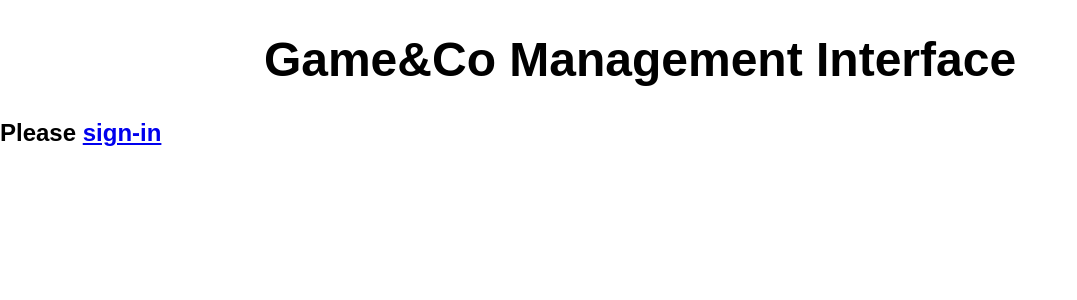
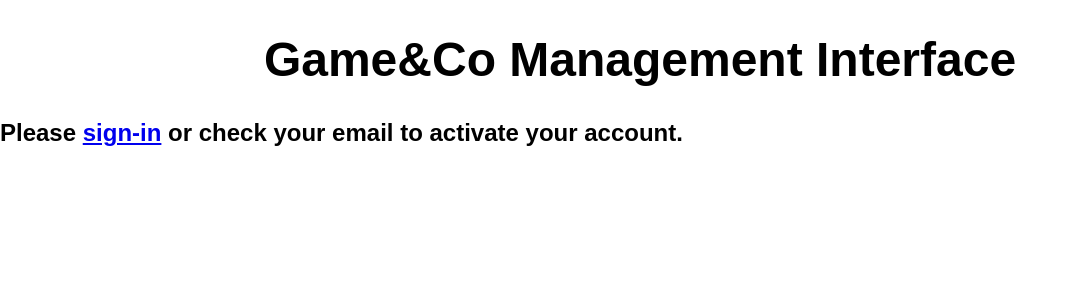
Before and after one commit to sebltm/WebDevCA, a PHP site: page /managementInterface.php in a window 1280 px wide. Shown: the top 300 px of the page, without its empty margins (0-1077 px from the left). Run offline with PHP 8.4, Linux system fonts and the light colour scheme; some libraries are stand-ins or nearby versions; some web fonts are replaced.

Commit message:
30/03/2017 16:56:52.12

```diff
--- a/includes/signupform.php
+++ b/includes/signupform.php
@@ -53,7 +53,7 @@ else if(isset($_POST["username"]) && isset($_POST["email"]) && isset($_POST["pas
 		$stmt->bind_param("ssss", $user, $email, $password, $hash);
 		$stmt->execute();
 
-		$message = "Please activate your account at the following url:\n href='students.emps.ex.ac.uk/sm807/coursework/activate.php?email=".$email."&token=".$hash;
+		$message = "Please activate your account at the following url:\n students.emps.ex.ac.uk/sm807/coursework/includes/activate.php?email=".$email."&token=".$hash;
 		$message = wordwrap($message, 70, "\r\n");
 
 		// Send
--- a/managementInterface.php
+++ b/managementInterface.php
@@ -78,7 +78,7 @@
 				<h2>Please check your email to activate your account. You will need to <a href="/sm807/coursework/includes/logout.php">logout</a> and sign back in.</h2>
 		<?php   }
 			} else { ?>
-			<h2>Please <a href="index.php">sign-in</a></h2>
+			<h2>Please <a href="index.php">sign-in</a> or check your email to activate your account.</h2>
 		<?php } ?>
 	</body>
 
```
